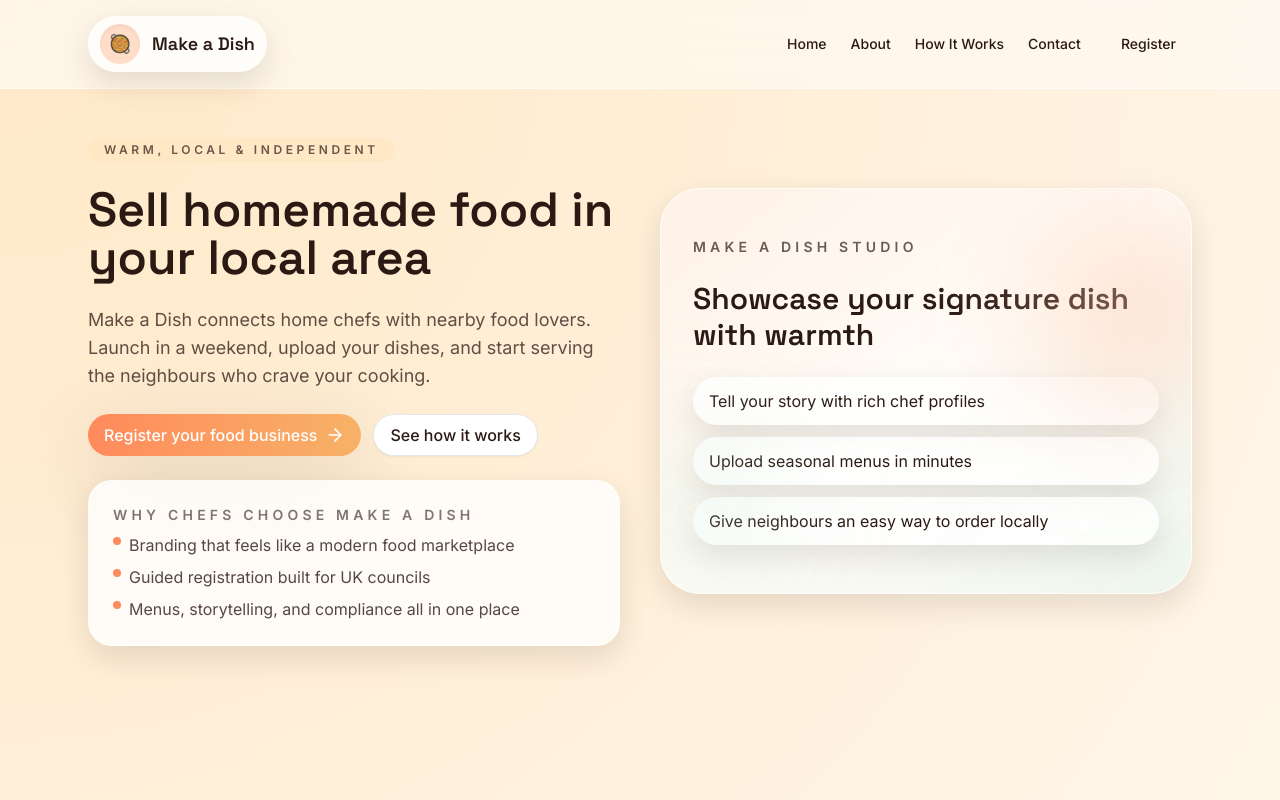
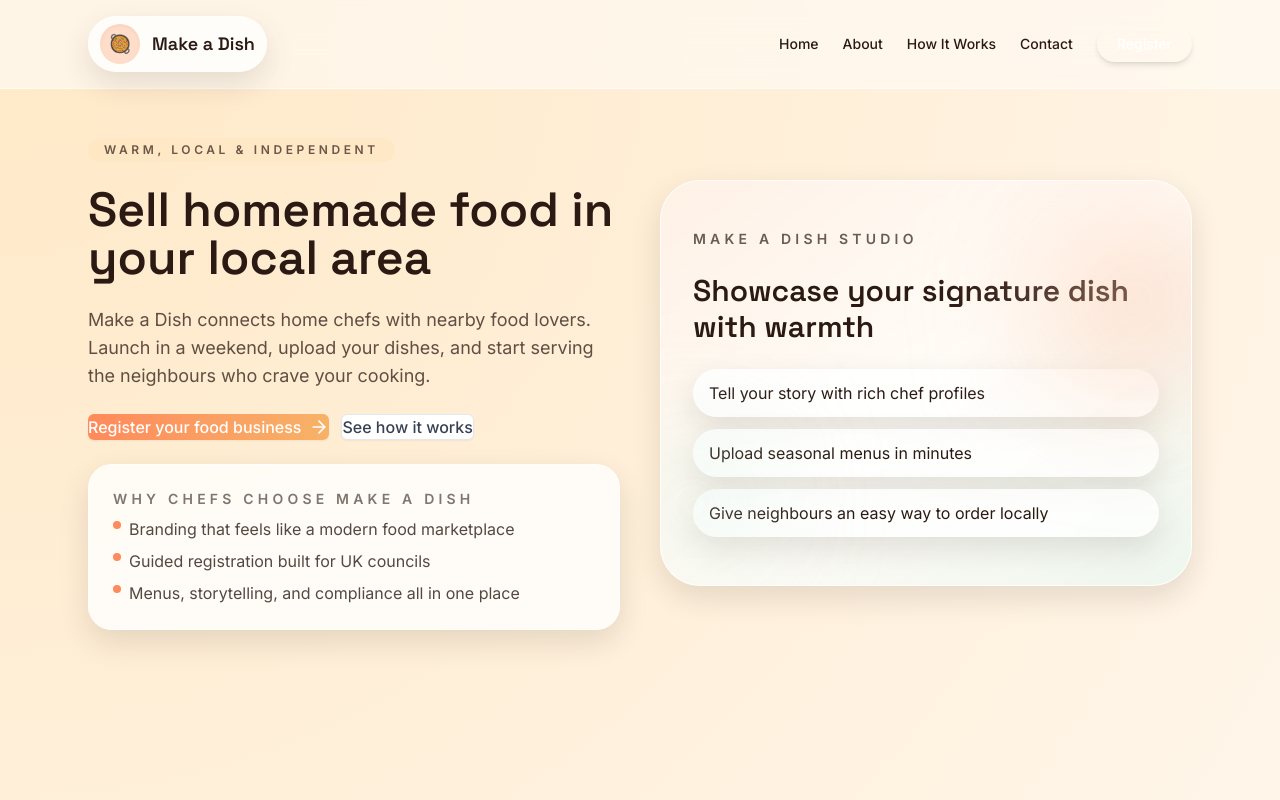
Before and after one commit to yuvi-alt/make-a-dish, a Next.js app: page / in a window 1280 px wide. Shown: the top 800 px of the page. Built offline with nearby package versions, Linux system fonts and the light colour scheme.

Commit message:
Fix button variant TS errors for Vercel

```diff
--- a/components/ui/button.tsx
+++ b/components/ui/button.tsx
@@ -1,31 +1,38 @@
-import React from "react";
+"use client";
+
+import * as React from "react";
+import { Slot } from "@radix-ui/react-slot";
 import { cn } from "@/lib/utils";
 
-export type ButtonProps = React.ButtonHTMLAttributes<HTMLButtonElement> & {
-  variant?: "primary" | "secondary" | "ghost";
+export interface ButtonProps
+  extends React.ButtonHTMLAttributes<HTMLButtonElement> {
   asChild?: boolean;
-};
+  variant?: "primary" | "secondary" | "ghost" | "pill";
+}
 
-export const Button = React.forwardRef<HTMLButtonElement, ButtonProps>(
+const Button = React.forwardRef<HTMLButtonElement, ButtonProps>(
   ({ className, variant = "primary", asChild, ...props }, ref) => {
+    const Comp = asChild ? Slot : "button";
 
     const variants: Record<NonNullable<ButtonProps["variant"]>, string> = {
       primary:
-        "bg-gradient-to-r from-brand-tangerine to-brand-honey text-white shadow-brand focus-visible:ring-2 focus-visible:ring-brand-tangerine/60 hover:brightness-110",
+        "bg-gradient-to-r from-brand-tangerine to-brand-honey text-white shadow-sm hover:brightness-110 focus-visible:ring-2 focus-visible:ring-brand-tangerine/60",
       secondary:
-        "bg-white text-brand-dark border border-brand-soft shadow-sm hover:bg-brand-soft/20",
+        "bg-white text-gray-700 border border-gray-200 hover:bg-gray-50 shadow-sm",
       ghost:
-        "text-brand-dark hover:bg-brand-soft/20",
+        "bg-transparent hover:bg-gray-100 text-gray-700 shadow-none",
+      pill:
+        "bg-brand-green text-white px-5 py-2 rounded-full hover:opacity-90 shadow-md",
     };
 
     return (
-      <button
-        ref={ref}
+      <Comp
         className={cn(
-          "px-4 py-2 rounded-xl font-medium transition-all duration-200",
+          "inline-flex items-center justify-center font-medium rounded-md transition-all disabled:opacity-50 disabled:pointer-events-none",
           variants[variant],
           className
         )}
+        ref={ref}
         {...props}
       />
     );
@@ -33,3 +40,5 @@ export const Button = React.forwardRef<HTMLButtonElement, ButtonProps>(
 );
 
 Button.displayName = "Button";
+
+export { Button };
```
